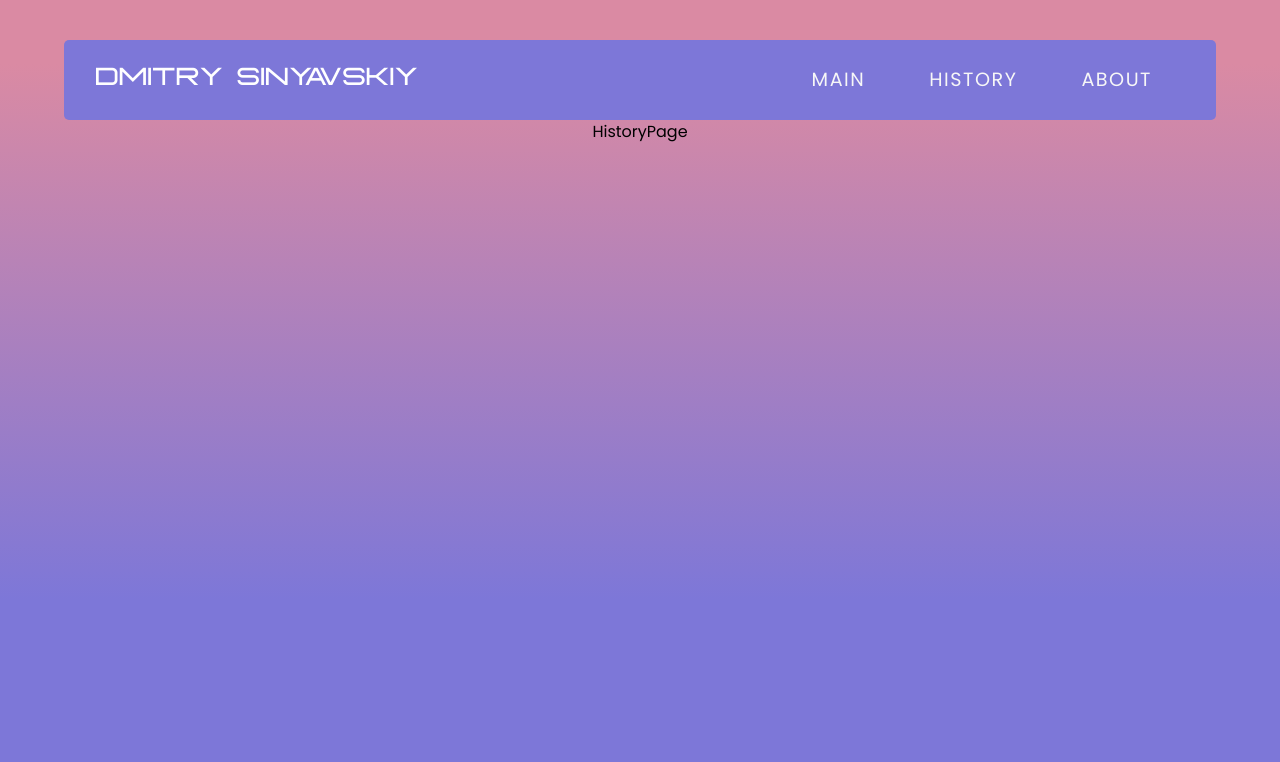
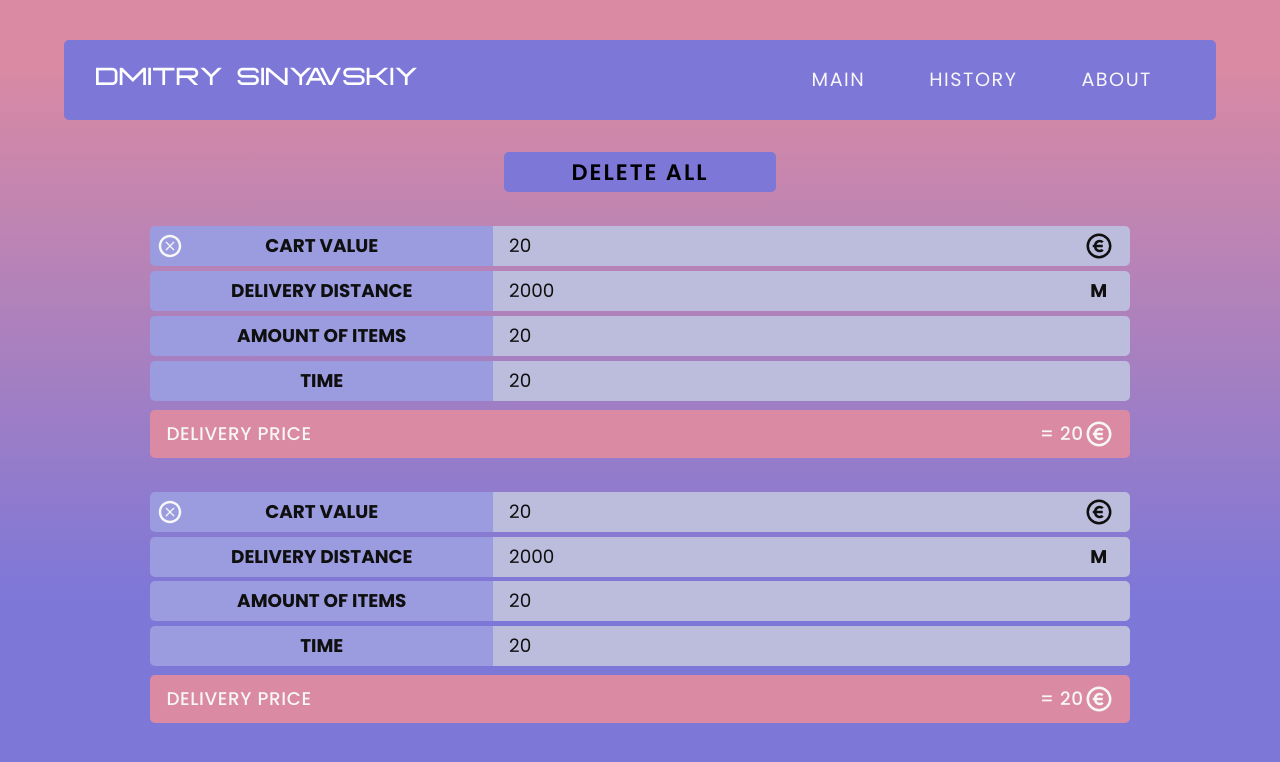
Before and after one commit to uch2ha/Delivery-Calculator, a React (Vite) app: page /history in a window 1280 px wide. Shown: the top 762 px of the page. Built offline with nearby package versions, Linux system fonts and the light colour scheme.

Commit message:
history page created and styled

```diff
--- /dev/null
+++ b/src/components/historyPage/HistoryPage.css
@@ -0,0 +1,32 @@
+.history-container {
+  display: flex;
+  flex-direction: column;
+  justify-content: start;
+  align-items: center;
+  margin-top: 2rem;
+  margin-bottom: 3rem;
+  width: 90%;
+  overflow: scroll;
+  text-transform: uppercase;
+}
+
+.history-delete-all-btn {
+  width: 17rem;
+  background: var(--color-blue);
+  display: flex;
+  justify-content: center;
+  align-items: center;
+  font-weight: 600;
+  margin-top: 2rem;
+  min-height: 2.5rem;
+  font-size: 1.4rem;
+  letter-spacing: 2px;
+  border-radius: 5px;
+}
+
+.history-card-grid {
+  width: 85%;
+  display: grid;
+  gap: 2rem;
+  grid-template-columns: repeat(auto-fit, minmax(33rem, 1fr));
+}
--- a/src/components/historyPage/HistoryPage.tsx
+++ b/src/components/historyPage/HistoryPage.tsx
@@ -1,11 +1,33 @@
+import './HistoryPage.css';
 import React from 'react';
 import NavBar from '../navBar/NavBar';
+import HistoryCard from '../historyCard/HistoryCard';
 
 const HistoryPage: React.FC = (): JSX.Element => {
   return (
     <div className='root-container'>
       <NavBar />
-      HistoryPage
+      <div className='history-delete-all-btn'>
+        <span>DELETE ALL</span>
+      </div>
+      <div className='history-container'>
+        <div className='history-card-grid'>
+          <HistoryCard />
+          <HistoryCard />
+          <HistoryCard />
+          <HistoryCard />
+          <HistoryCard />
+          <HistoryCard />
+          <HistoryCard />
+          <HistoryCard />
+          <HistoryCard />
+          <HistoryCard />
+          <HistoryCard />
+          <HistoryCard />
+          <HistoryCard />
+          <HistoryCard />
+        </div>
+      </div>
     </div>
   );
 };
```
